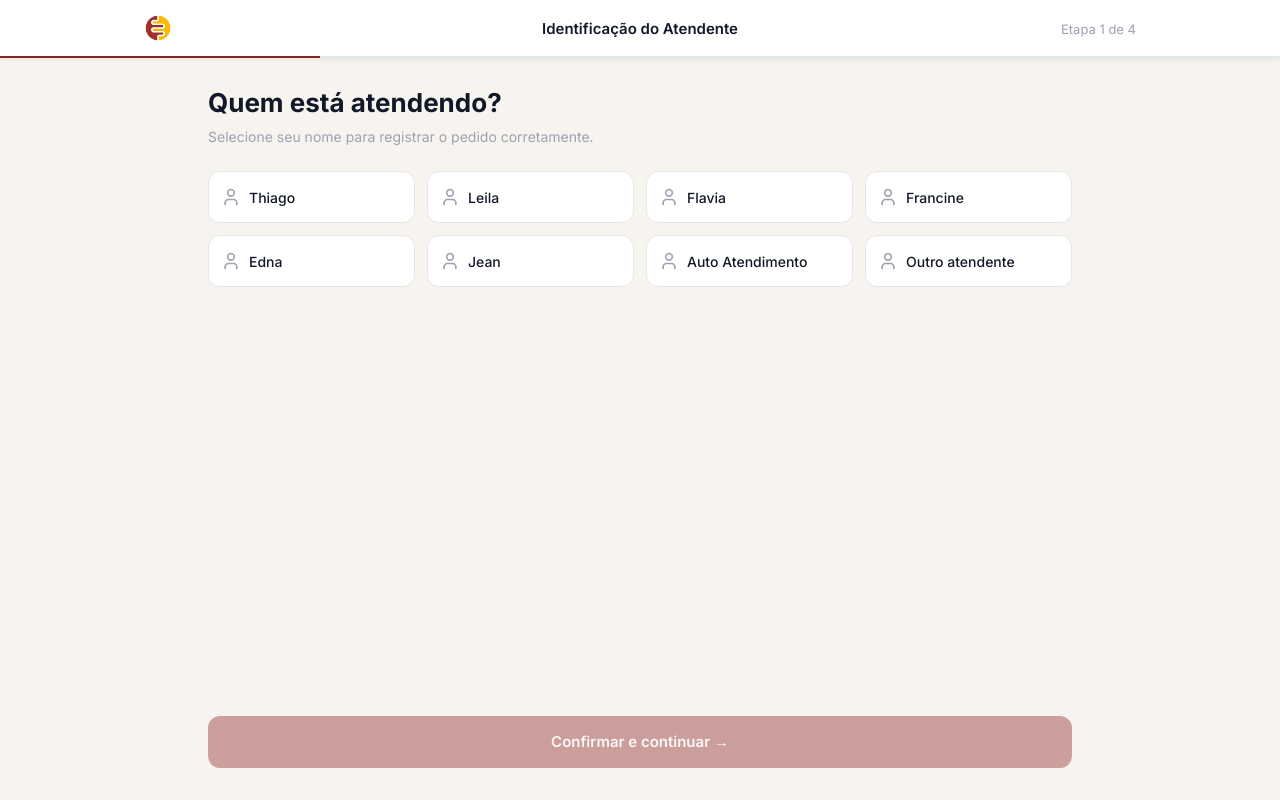
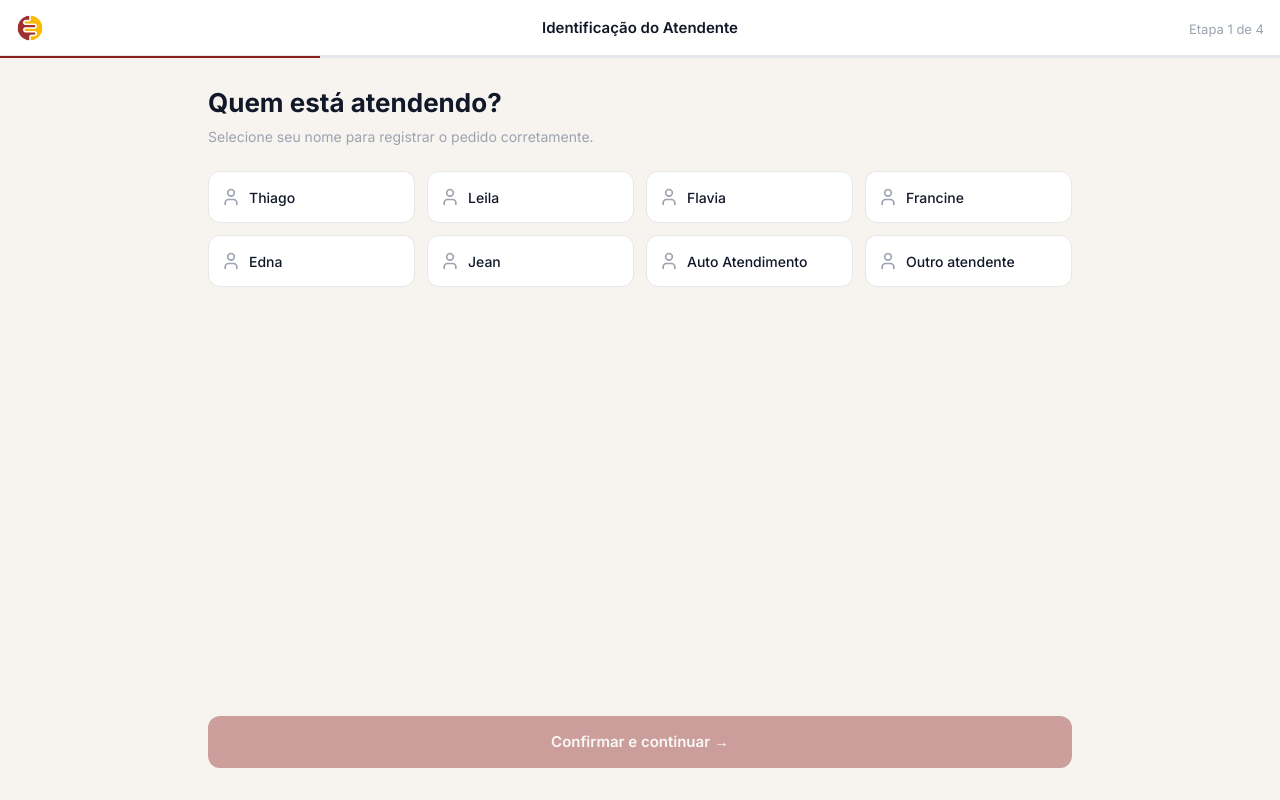
Before and after one commit to gweissrs/Formulario_Consulfarma, a React (Vite) app: page / in a window 1280 px wide. Built offline with nearby package versions, Linux system fonts and the light colour scheme; no server answers.

Commit message:
fix: top bar de volta ao layout full-width sem centralização

```diff
--- a/src/components/ProgressBar.jsx
+++ b/src/components/ProgressBar.jsx
@@ -11,8 +11,8 @@ export function ProgressBar({ step, onVoltar }) {
   const progresso = (step / 4) * 100
 
   return (
-    <div className="fixed-bar bg-surface border-b border-border" style={{ boxShadow: '0 1px 4px rgba(0,0,0,0.06)' }}>
-      <div className="h-14 flex items-center px-4 max-w-5xl mx-auto">
+    <div className="fixed-bar">
+      <div className="bg-surface border-b border-border h-14 flex items-center px-4" style={{ boxShadow: '0 1px 4px rgba(0,0,0,0.06)' }}>
         <div className="w-1/4 flex items-center gap-2">
           <img
             src="/favicon.png"
```
